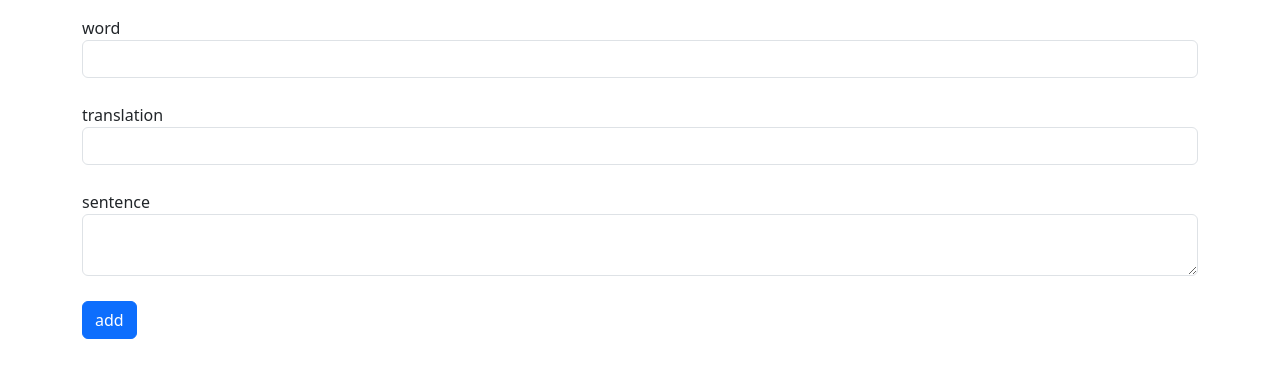
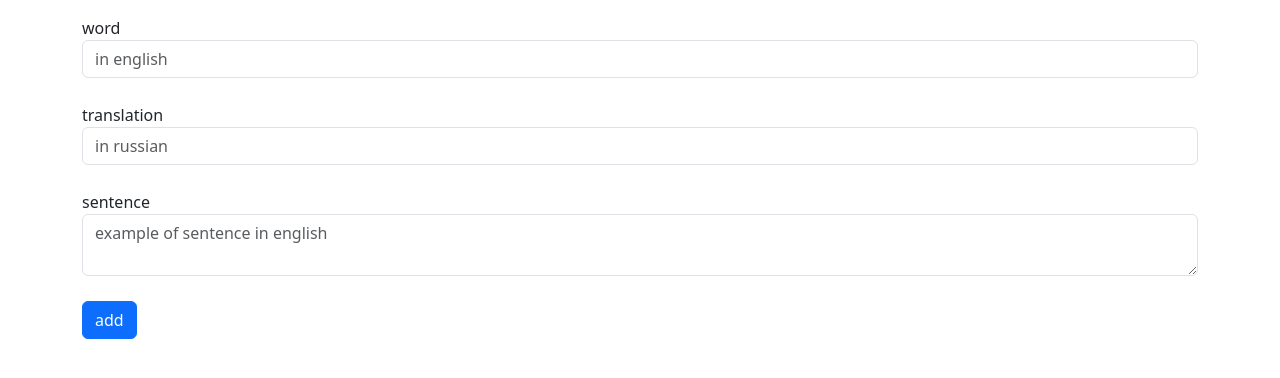
Before and after one commit to zgfif/language_cards, a Django app: page /add_word in a window 1280 px wide. Shown: the part 24-402 px from the top of the page. Run offline with Django 4.2, Linux system fonts and the light colour scheme; the visitor is signed in with stand-in values (Sample User, id 1).

Commit message:
ui_add_word: done

```diff
--- a/core/forms.py
+++ b/core/forms.py
@@ -51,14 +51,18 @@ class SignUpForm(forms.Form):
 
 
 class AddWordForm(forms.Form):
-    word = forms.CharField(label='word', widget=forms.TextInput(attrs={'class': 'form-control'}), required=False)
-    translation = forms.CharField(label='translation', widget=forms.TextInput(attrs={'class': 'form-control'}))
-    sentence = forms.CharField(label='sentence', required=False, widget=forms.Textarea(attrs={'class': 'form-control', 'rows': 2}))
+    word = forms.CharField(label='word',
+                           widget=forms.TextInput(attrs={'class': 'form-control', 'placeholder': 'in english'}))
+
+    translation = forms.CharField(label='translation',
+                                  widget=forms.TextInput(attrs={'class': 'form-control', 'placeholder': 'in russian'}))
+
+    sentence = forms.CharField(label='sentence', required=False,
+                               widget=forms.Textarea(attrs={'class': 'form-control', 'rows': 2, 'placeholder': 'example of sentence in english'}))
 
     def clean(self):
         word = self.cleaned_data.get('word')
         translation = self.cleaned_data.get('translation')
-
         if not word:
             raise forms.ValidationError('You have not entered any word!')
         if word and not translation:
--- a/core/templates/add_word.html
+++ b/core/templates/add_word.html
@@ -7,8 +7,15 @@
 {% endblock css %}
 
 
+
 {% block content %}
     <div class="container">
+        {% if form.errors %}
+            <div class="alert alert-danger">
+                {{ form.non_field_errors }}
+            </div>
+        {% endif %}
+
         <form method="post"> {% csrf_token %}
                 <div class="col cardRow">
                     {{ form.word.label }}
--- a/core/views.py
+++ b/core/views.py
@@ -82,7 +82,6 @@ class AddWordView(TemplateView):
     def get_context_data(self, **kwargs):
         context = super().get_context_data(**kwargs)
         context['form'] = AddWordForm()
-        # print(context['form'].word)
         return context
 
     def post(self, request):
@@ -90,7 +89,6 @@ class AddWordView(TemplateView):
         if form.is_valid():
             form.save(request)
             return redirect('/')
-
         return self.render_to_response(context={'form': form})
 
 
```
Also changed, not shown: core/templates/base.html (+6 -3 lines).
